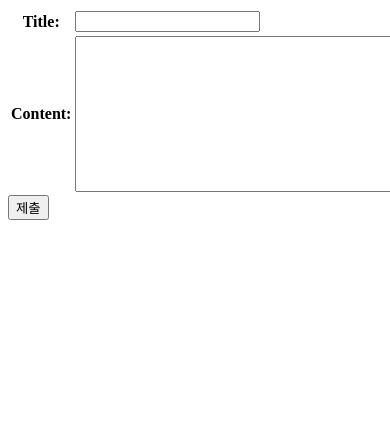
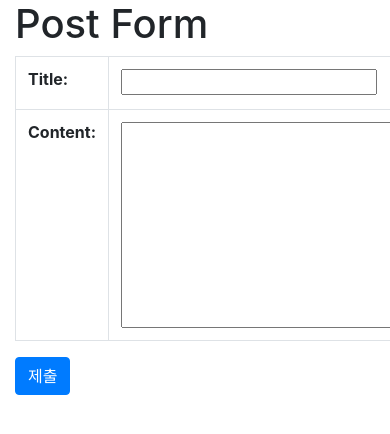
Before and after one commit to changhoi0522/piro_django, a Django app: a page that uses dojo/templates/dojo/post_form.html in a window 390 px wide; the page is wider, and only the part inside the window is pictured. Shown: the top 434 px of that part. Run offline with Django 3.2, Linux system fonts and the light colour scheme; parts of the project's set-up code (start-up, migrations or seed data) failed here and were passed over; some libraries are stand-ins or nearby versions.

Commit message:
dojo/post_form.html 템플릿에 bootstrap4 스타일 적용

```diff
--- a/dojo/templates/dojo/post_form.html
+++ b/dojo/templates/dojo/post_form.html
@@ -1,11 +1,24 @@
-<form action="" method="post">
-    {% csrf_token %}
-    <table>
-        {{ form.as_table }}
-    </table>
-    <input type="submit" value="제출">
-</form>
+<link rel="stylesheet" href="https://stackpath.bootstrapcdn.com/bootstrap/4.2.1/css/bootstrap.min.css" integrity="sha384-GJzZqFGwb1QTTN6wy59ffF1BuGJpLSa9DkKMp0DgiMDm4iYMj70gZWKYbI706tWS" crossorigin="anonymous">
 
+<div class="container">
+    <div class="row">
+        <div class="col-md-12">
+            <h1>Post Form</h1>
+            <form action="" method="post">
+                {% csrf_token %}
+                <table class="table table-bordered table-hover">
+                    {{ form.as_table }}
+                </table>
+                <input type="submit" value="제출" class="btn-primary btn">
+            </form>
+        </div>
+    </div>
+</div>
+
+
+<script src="https://code.jquery.com/jquery-3.3.1.slim.min.js" integrity="sha384-q8i/X+965DzO0rT7abK41JStQIAqVgRVzpbzo5smXKp4YfRvH+8abtTE1Pi6jizo" crossorigin="anonymous"></script>
+<script src="https://cdnjs.cloudflare.com/ajax/libs/popper.js/1.14.6/umd/popper.min.js" integrity="sha384-wHAiFfRlMFy6i5SRaxvfOCifBUQy1xHdJ/yoi7FRNXMRBu5WHdZYu1hA6ZOblgut" crossorigin="anonymous"></script>
+<script src="https://stackpath.bootstrapcdn.com/bootstrap/4.2.1/js/bootstrap.min.js" integrity="sha384-B0UglyR+jN6CkvvICOB2joaf5I4l3gm9GU6Hc1og6Ls7i6U/mkkaduKaBhlAXv9k" crossorigin="anonymous"></script>
 <script>
     const dom = document.getElementById('{{ form.user_agent.id_for_label }}');
     dom.value = navigator.userAgent
```
